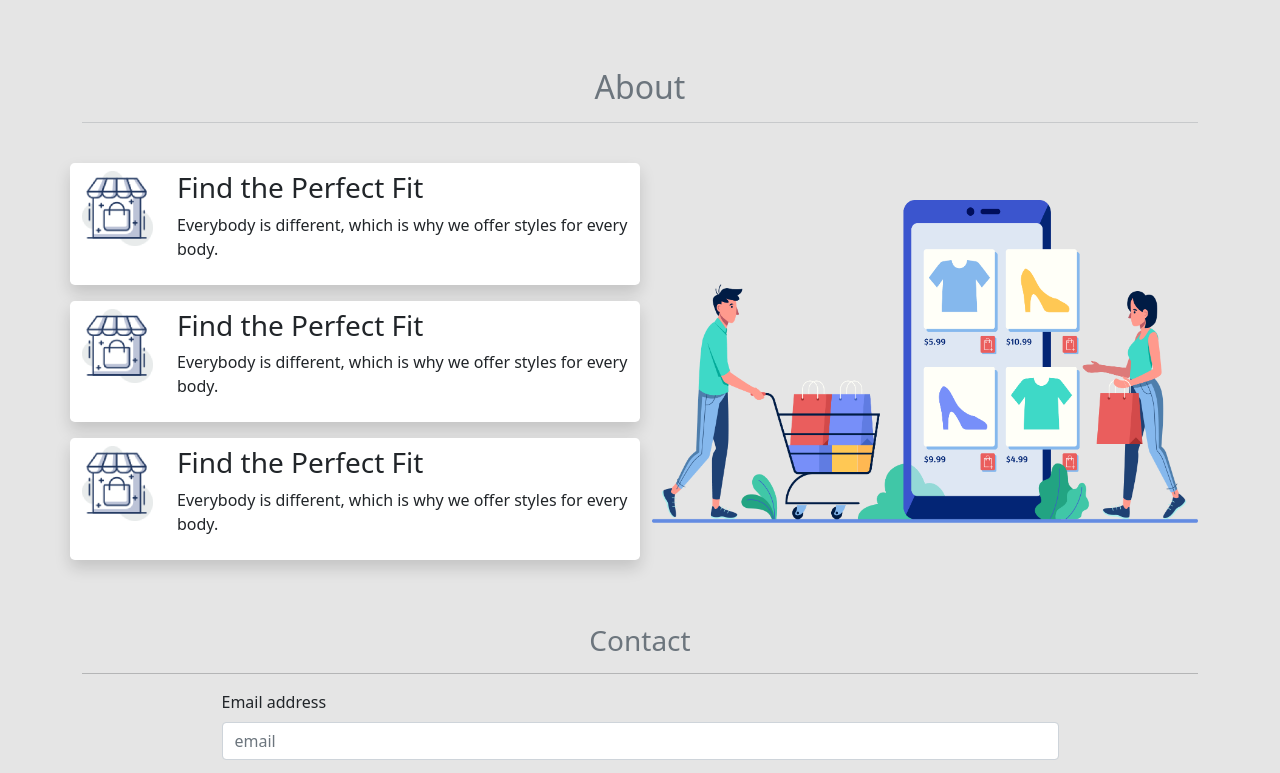
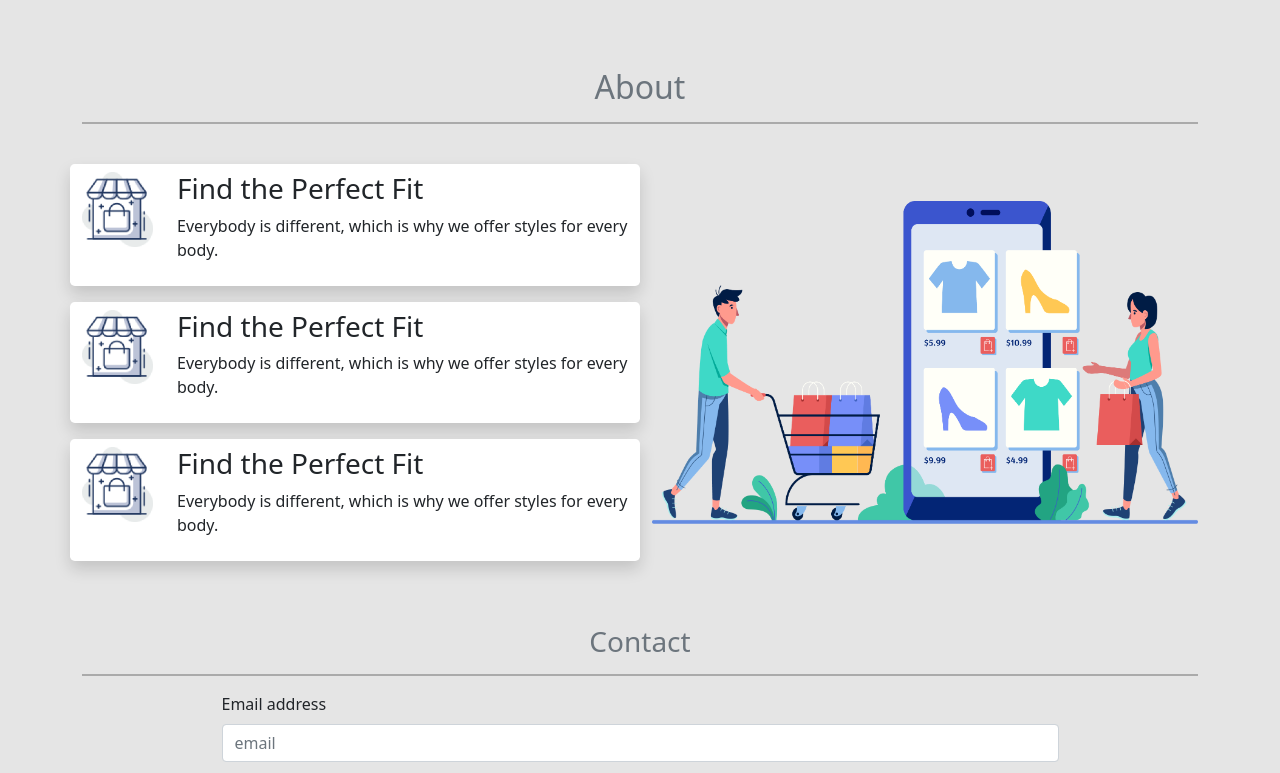
Before and after one commit to rkbokul1/Penguin-Bootstrap, a plain HTML site: page index.html in a window 1280 px wide. Shown: the part 1840-2613 px from the top of the page. Drawn offline with nearby package versions, Linux system fonts and the light colour scheme.

Commit message:
hr border added

```diff
--- a/style/style.css
+++ b/style/style.css
@@ -8,3 +8,6 @@ header{
 .headc{
     background: #FFFBF0;
 }
+hr{
+    border: 1px solid #000;
+}
```
